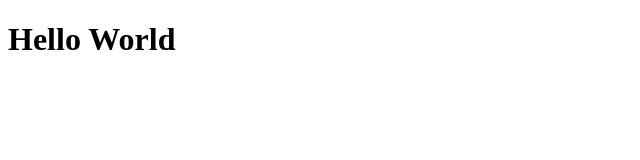
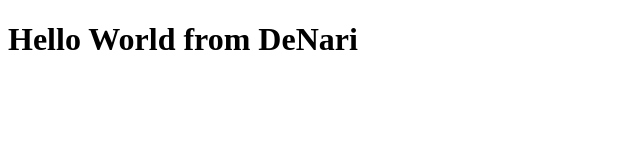
Before and after one commit to dsmith42wtcc/test1, a plain HTML site: page index.html in a window 1280 px wide. Shown: the whole page, without its empty margins (0-640 px from the left). Drawn offline with Linux system fonts and the light colour scheme.

Commit message:
Update index.html from server

```diff
--- a/index.html
+++ b/index.html
@@ -6,6 +6,6 @@
     <title>Document</title>
 </head>
 <body>
-    <h1>Hello World</h1>
+    <h1>Hello World from DeNari</h1>
 </body>
 </html>
```
